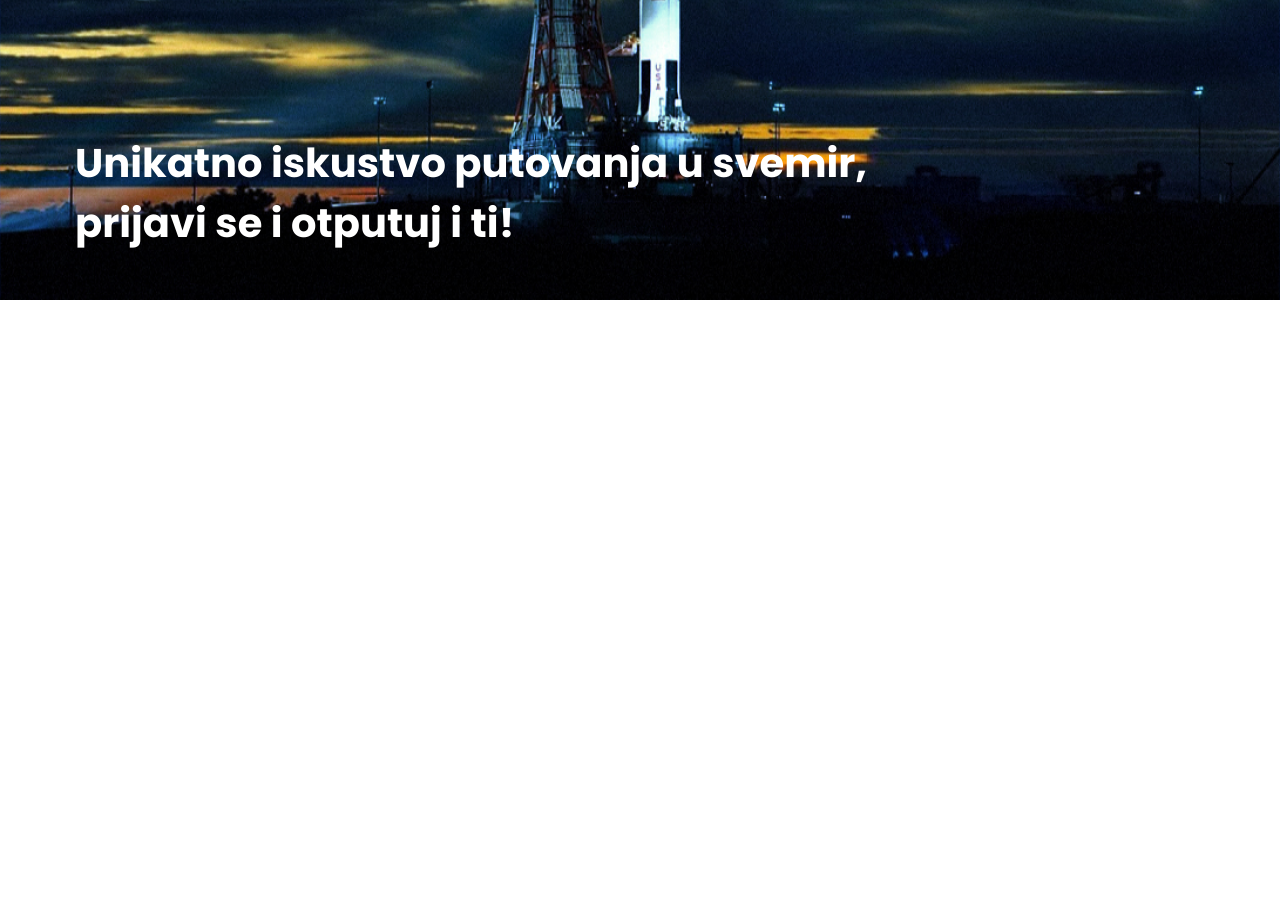
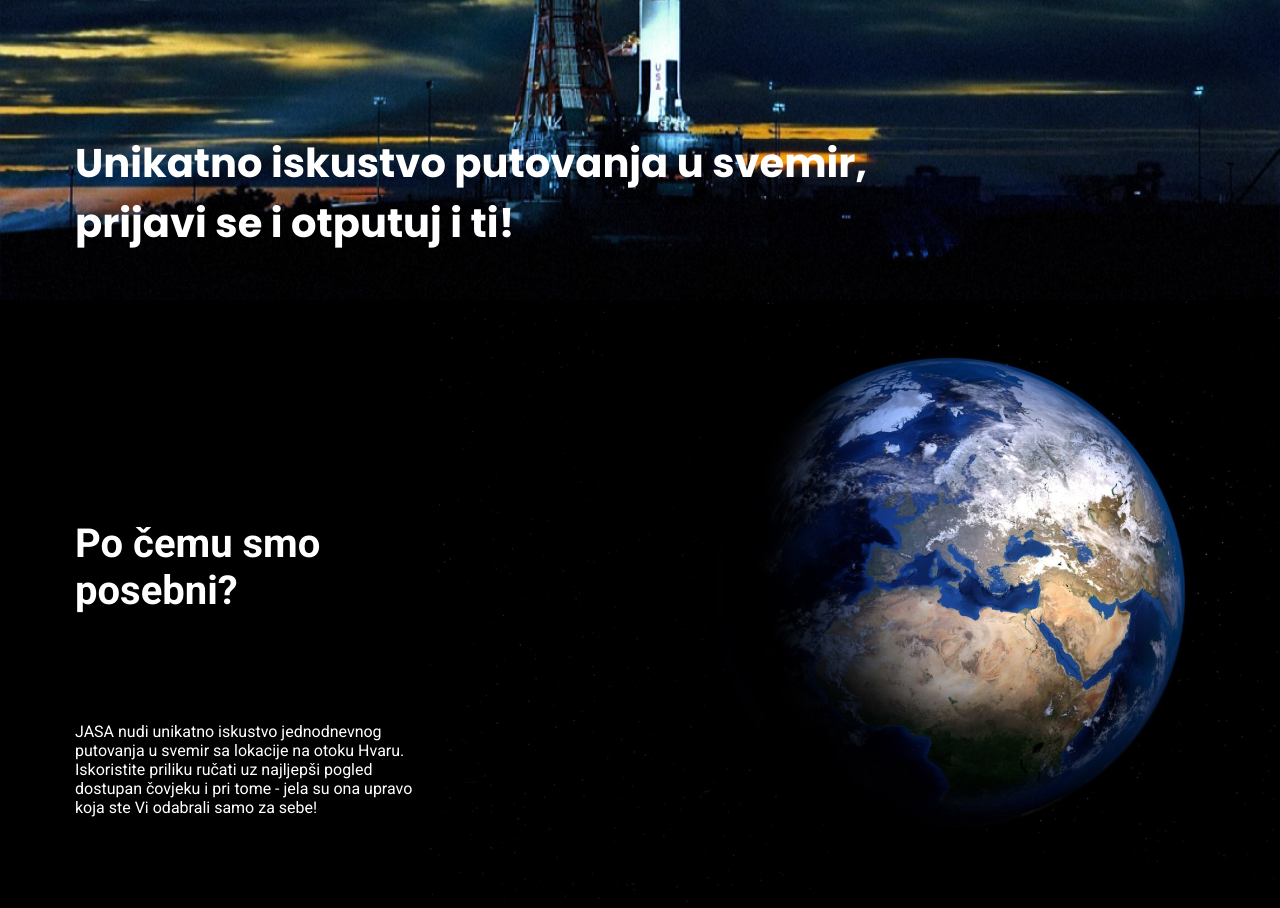
Before and after one commit to ZeljkoCarevic/Jasa-space, a plain HTML site: page index.html in a window 1280 px wide. Shown: the part 500-1408 px from the top of the page. Before the commit the page ends 800 px from the top, so only its background shows below. Drawn offline with Linux system fonts and the light colour scheme.

Commit message:
started doing the second part, add stars

```diff
--- a/index.html
+++ b/index.html
@@ -35,5 +35,23 @@
         </h1>
       </div>
     </div>
+    <div class="earth-text">
+      <div class="text">
+        <div class="h1">
+          <h1>Po čemu smo posebni?</h1>
+        </div>
+        <div class="paragraf">
+          <p>
+            JASA nudi unikatno iskustvo jednodnevnog putovanja u svemir sa
+            lokacije na otoku Hvaru. Iskoristite priliku ručati uz najljepši
+            pogled dostupan čovjeku i pri tome - jela su ona upravo koja ste Vi
+            odabrali samo za sebe!
+          </p>
+        </div>
+      </div>
+      <div class="earth">
+        <img src="./image.png" alt="" />
+      </div>
+    </div>
   </body>
 </html>
--- a/style.css
+++ b/style.css
@@ -45,3 +45,25 @@ a {
   font-family: "Poppins", sans-serif;
   font-weight: bold;
 }
+
+.earth-text {
+  display: flex;
+  background-color: black;
+}
+
+.text {
+  color: white;
+  padding-left: 75px;
+  display: flex;
+  flex-direction: column;
+  gap: 65px;
+  width: 550px;
+  padding-top: 193px;
+}
+.h1 {
+  font-weight: 700;
+  font-size: 20px;
+}
+.paragraf {
+  font-weight: 450;
+}
```
Also changed, not shown: Ellipse 7.png (added), image.png (added).
